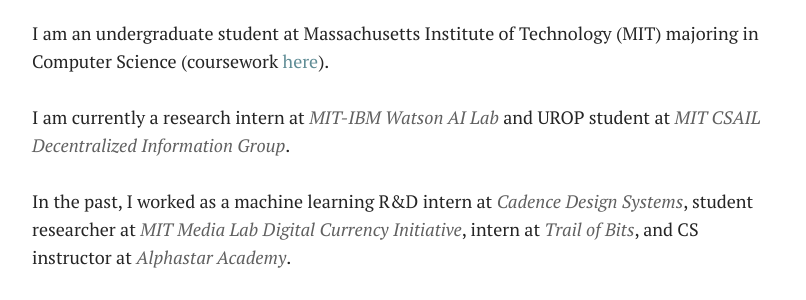
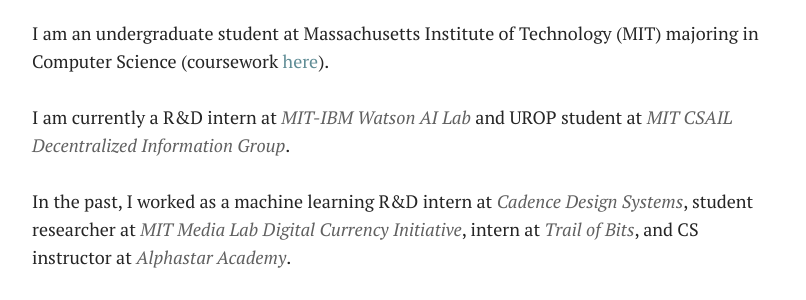
Before and after one commit to anneouyang/anneouyang.github.io, a Jekyll site: the page built from index.html, in a window 1280 px wide. Shown: the part 135-435 px from the top of the page, without its empty margins (233-1039 px from the left). Built offline with Jekyll 4.4.1, drawn with Linux system fonts in a browser that asks for light colours; some web fonts are replaced; the list of posts is cut into pages by our own code.

Commit message:
Update home.html

```diff
--- a/_layouts/home.html
+++ b/_layouts/home.html
@@ -7,7 +7,7 @@ title: Home
 
 I am an undergraduate student at Massachusetts Institute of Technology (MIT) majoring in Computer Science (coursework <a href="{{ site.github.url }}/coursework">here</a>). <br><br>
 
-I am currently a research intern at <a href="https://mitibmwatsonailab.mit.edu/" target="_blank" class="orgs">MIT-IBM Watson AI Lab</a> and UROP student at <a href="http://dig.csail.mit.edu/studentinfo.html" target="_blank" class="orgs">MIT CSAIL Decentralized Information Group</a>. <br><br>
+I am currently a R&D intern at <a href="https://mitibmwatsonailab.mit.edu/" target="_blank" class="orgs">MIT-IBM Watson AI Lab</a> and UROP student at <a href="http://dig.csail.mit.edu/studentinfo.html" target="_blank" class="orgs">MIT CSAIL Decentralized Information Group</a>. <br><br>
 
 In the past, I worked as a machine learning R&D intern at <a href="https://www.cadence.com/" target="_blank" class="orgs">Cadence Design Systems</a>, student researcher at <a href="https://dci.mit.edu/" class="orgs" target="_blank">MIT Media Lab Digital Currency Initiative</a>, intern at <a href="https://www.trailofbits.com/" target="_blank" class="orgs">Trail of Bits</a>, and CS instructor at <a href="https://alphastar.academy" target="_blank" class="orgs">Alphastar Academy</a>. <br><br>
 
```
